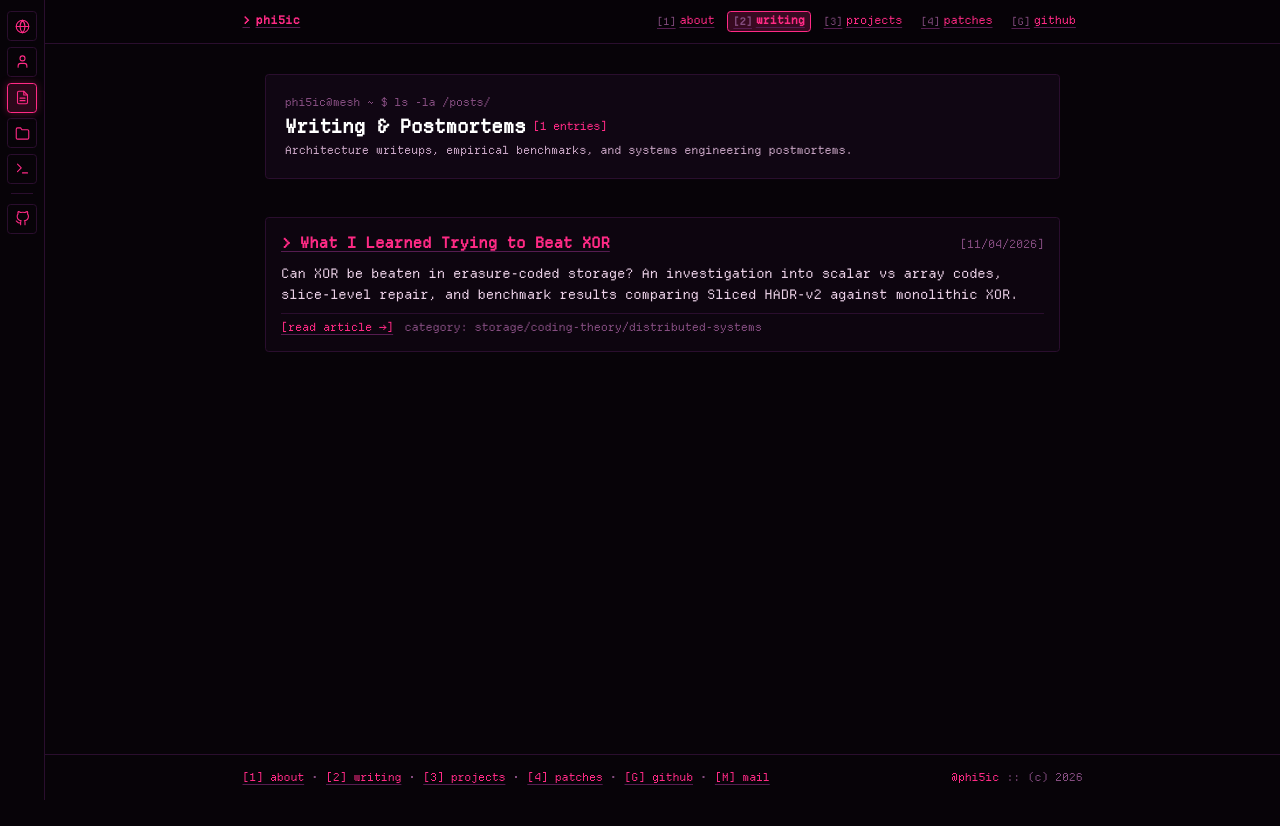
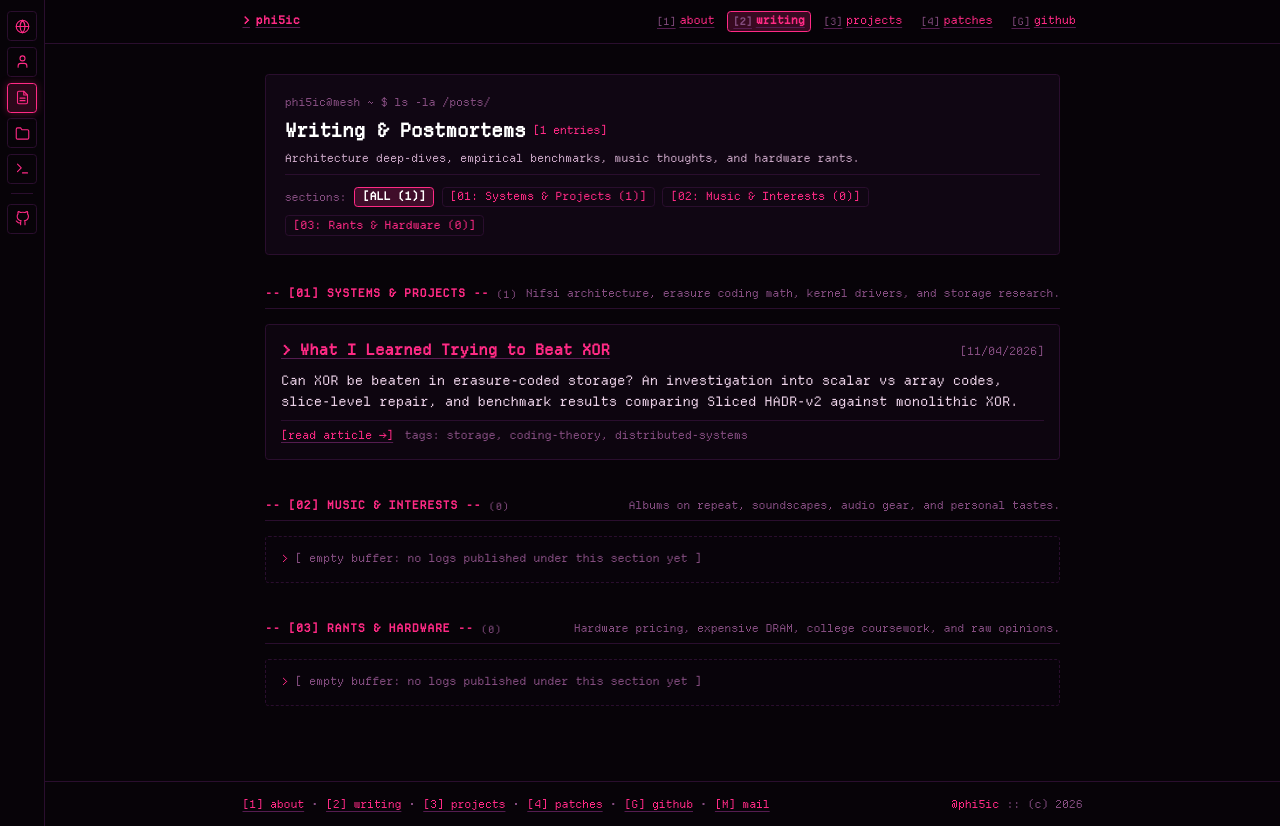
Before and after one commit to phi5ic/phi5ic.github.io, an Astro site: page /posts in a window 1280 px wide. Before the commit the page ends 800 px from the top, so only its background shows below. Built offline with nearby package versions, Linux system fonts and the light colour scheme; Astro itself is replaced by a stand-in of ours.

Commit message:
Organize writing into subsections (systems, music, rants) with quick filter tabs

```diff
--- a/src/content/blog/what-I-learned-trying-to-beat-xor.md
+++ b/src/content/blog/what-I-learned-trying-to-beat-xor.md
@@ -2,6 +2,7 @@
 title: "What I Learned Trying to Beat XOR"
 date: 2026-11-04
 excerpt: "Can XOR be beaten in erasure-coded storage? An investigation into scalar vs array codes, slice-level repair, and benchmark results comparing Sliced HADR-v2 against monolithic XOR."
+section: systems
 header:
   teaser: /assets/images/posts/nifsi-cluster-status.jpg
 categories:
--- /dev/null
+++ b/src/content/config.ts
@@ -0,0 +1,21 @@
+import { defineCollection, z } from 'astro:content';
+import { glob } from 'astro/loaders';
+
+const blog = defineCollection({
+  loader: glob({ pattern: '**/*.{md,mdx}', base: './src/content/blog' }),
+  schema: z.object({
+    title: z.string(),
+    date: z.coerce.date(),
+    excerpt: z.string(),
+    header: z.object({
+      teaser: z.string().optional(),
+    }).optional(),
+    section: z.enum(['systems', 'music', 'rants']).default('systems'),
+    categories: z.array(z.string()).default([]),
+    tags: z.array(z.string()).default([]),
+    use_math: z.boolean().optional(),
+    draft: z.boolean().optional().default(false),
+  }),
+});
+
+export const collections = { blog };
--- a/src/pages/index.astro
+++ b/src/pages/index.astro
@@ -71,7 +71,10 @@ const posts = (await getCollection('blog')).sort(
               <p class="text-xs sm:text-sm text-[#c9a6c5] leading-relaxed">
                 {post.data.excerpt}
               </p>
-              <div class="text-[11px] text-[#854d80] flex gap-2">
+              <div class="text-[11px] text-[#854d80] flex flex-wrap items-center gap-2">
+                <span class="text-[#ff2a85] border border-[#2a0e2e] bg-[#100613] px-1 py-0.2 rounded-xs text-[10px]">
+                  [{post.data.section || 'systems'}]
+                </span>
                 <span>topic: {post.data.categories ? post.data.categories.join('/') : 'systems'}</span>
                 <span>&bull;</span>
                 <a href={`/posts/${postSlug}/`} class="text-[#ff2a85] hover:text-[#ff79c6]">read post &rarr;</a>
--- a/src/pages/posts/index.astro
+++ b/src/pages/posts/index.astro
@@ -2,30 +2,92 @@
 import { getCollection } from 'astro:content';
 import BaseLayout from '../../layouts/BaseLayout.astro';
 
-const posts = (await getCollection('blog')).sort(
-  (a, b) => b.data.date.valueOf() - a.data.date.valueOf()
-);
+const allPosts = (await getCollection('blog'))
+  .filter((post) => !post.data.draft)
+  .sort((a, b) => b.data.date.valueOf() - a.data.date.valueOf());
+
+const sections = [
+  {
+    id: 'systems',
+    label: 'Systems & Projects',
+    code: '01',
+    description: 'Nifsi architecture, erasure coding math, kernel drivers, and storage research.',
+    posts: allPosts.filter((p) => p.data.section === 'systems' || !p.data.section),
+  },
+  {
+    id: 'music',
+    label: 'Music & Interests',
+    code: '02',
+    description: 'Albums on repeat, soundscapes, audio gear, and personal tastes.',
+    posts: allPosts.filter((p) => p.data.section === 'music'),
+  },
+  {
+    id: 'rants',
+    label: 'Rants & Hardware',
+    code: '03',
+    description: 'Hardware pricing, expensive DRAM, college coursework, and raw opinions.',
+    posts: allPosts.filter((p) => p.data.section === 'rants'),
+  },
+];
 ---
 
 <BaseLayout
   title="Writing — Aravind Anilraj (phi5ic)"
-  description="Technical writing and benchmarks on storage architecture, erasure coding, and Linux internals."
+  description="Technical writing, systems research, music tastes, and hardware rants."
 >
-  <div class="space-y-10 font-mono">
+  <div class="space-y-8 font-mono">
     <!-- Header -->
-    <header class="border border-[#2a0e2e] bg-[#100613] p-4 sm:p-5 rounded-sm space-y-1">
+    <header class="border border-[#2a0e2e] bg-[#100613] p-4 sm:p-5 rounded-sm space-y-2">
       <div class="text-[11px] text-[#854d80]">phi5ic@mesh ~ $ ls -la /posts/</div>
       <h1 class="text-lg sm:text-xl font-bold text-white tracking-tight flex items-center gap-2">
         <span>Writing &amp; Postmortems</span>
-        <span class="text-[#ff2a85] text-xs font-normal">[{posts.length} entries]</span>
+        <span class="text-[#ff2a85] text-xs font-normal">[{allPosts.length} entries]</span>
       </h1>
       <p class="text-xs text-[#c9a6c5]">
-        Architecture writeups, empirical benchmarks, and systems engineering postmortems.
+        Architecture deep-dives, empirical benchmarks, music thoughts, and hardware rants.
       </p>
+
+      <!-- Subsection Quick Jump / Filter Tabs -->
+      <div class="pt-3 border-t border-[#2a0e2e] flex flex-wrap items-center gap-2 text-xs">
+        <span class="text-[#854d80] text-[11px]">sections:</span>
+        <button
+          type="button"
+          data-filter="all"
+          class="filter-tab px-2 py-0.5 rounded-sm border border-[#ff2a85] bg-[#ff2a85]/20 text-white font-bold cursor-pointer"
+        >
+          [ALL ({allPosts.length})]
+        </button>
+        {sections.map((sec) => (
+          <button
+            type="button"
+            data-filter={sec.id}
+            class="filter-tab px-2 py-0.5 rounded-sm border border-[#2a0e2e] hover:border-[#ff2a85]/50 text-[#ff2a85] hover:text-[#ff79c6] hover:bg-[#1a081e] cursor-pointer"
+          >
+            [{sec.code}: {sec.label} ({sec.posts.length})]
+          </button>
+        ))}
+      </div>
     </header>
 
-    <div class="space-y-6">
-      {posts.map((post) => {
+    <!-- Subsections -->
+    <div class="space-y-10" id="sections-container">
+      {sections.map((sec) => (
+        <section data-section={sec.id} class="section-group space-y-4">
+          <div class="border-b border-[#2a0e2e] pb-1.5 flex flex-col sm:flex-row sm:items-baseline justify-between gap-1">
+            <h2 class="text-xs uppercase tracking-wider text-[#ff2a85] font-bold flex items-center gap-2">
+              <span>-- [{sec.code}] {sec.label} --</span>
+              <span class="text-[#854d80] text-[10px] font-normal">({sec.posts.length})</span>
+            </h2>
+            <p class="text-[11px] text-[#854d80]">{sec.description}</p>
+          </div>
+
+          {sec.posts.length === 0 ? (
+            <div class="border border-dashed border-[#2a0e2e] p-4 text-xs text-[#854d80] bg-[#100613]/30 rounded-sm">
+              <span class="text-[#ff2a85]">&gt;</span> [ empty buffer: no logs published under this section yet ]
+            </div>
+          ) : (
+            <div class="space-y-4">
+              {sec.posts.map((post) => {
                 const postSlug = post.id.replace(/\.mdx?$/, '');
                 const formattedDate = new Intl.DateTimeFormat('en-US', {
                   year: 'numeric',
@@ -34,7 +96,7 @@ const posts = (await getCollection('blog')).sort(
                 }).format(post.data.date);
 
                 return (
-          <article class="border border-[#2a0e2e] bg-[#100613]/70 p-4 rounded-sm space-y-2 group">
+                  <article class="border border-[#2a0e2e] bg-[#100613]/70 p-4 rounded-sm space-y-2 group hover:border-[#ff2a85]/50 transition-colors">
                     <div class="flex flex-col sm:flex-row sm:items-baseline justify-between gap-1">
                       <a
                         href={`/posts/${postSlug}/`}
@@ -52,12 +114,47 @@ const posts = (await getCollection('blog')).sort(
                     <div class="flex flex-wrap items-center gap-3 text-xs pt-2 border-t border-[#2a0e2e] text-[#ff2a85]">
                       <a href={`/posts/${postSlug}/`} class="hover:text-[#ff79c6]">[read article &rarr;]</a>
                       {post.data.categories && post.data.categories.length > 0 && (
-                <span class="text-[#854d80]">category: {post.data.categories.join('/')}</span>
+                        <span class="text-[#854d80]">tags: {post.data.categories.join(', ')}</span>
                       )}
                     </div>
                   </article>
                 );
               })}
             </div>
+          )}
+        </section>
+      ))}
     </div>
+  </div>
+
+  <script is:inline>
+    document.addEventListener('astro:page-load', () => {
+      const tabs = document.querySelectorAll('.filter-tab');
+      const sections = document.querySelectorAll('.section-group');
+
+      tabs.forEach((tab) => {
+        tab.addEventListener('click', () => {
+          const filter = tab.getAttribute('data-filter');
+
+          // Update active styles
+          tabs.forEach((t) => {
+            t.classList.remove('border-[#ff2a85]', 'bg-[#ff2a85]/20', 'text-white', 'font-bold');
+            t.classList.add('border-[#2a0e2e]', 'text-[#ff2a85]');
+          });
+          tab.classList.remove('border-[#2a0e2e]', 'text-[#ff2a85]');
+          tab.classList.add('border-[#ff2a85]', 'bg-[#ff2a85]/20', 'text-white', 'font-bold');
+
+          // Filter sections
+          sections.forEach((sec) => {
+            const secId = sec.getAttribute('data-section');
+            if (filter === 'all' || filter === secId) {
+              sec.style.display = 'block';
+            } else {
+              sec.style.display = 'none';
+            }
+          });
+        });
+      });
+    });
+  </script>
 </BaseLayout>
```
Lines whose indentation alone changed are shown as unchanged.
